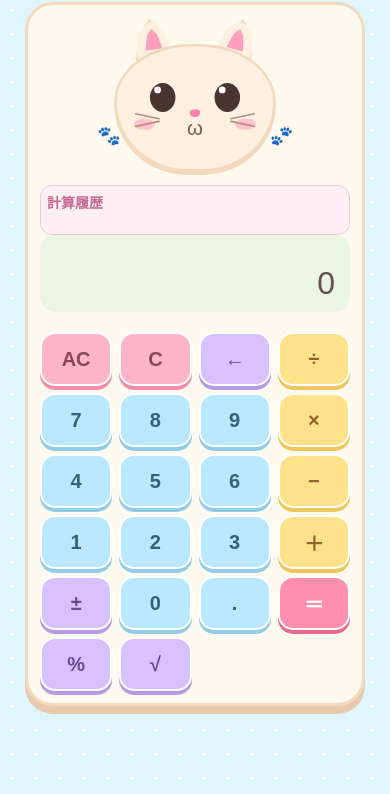
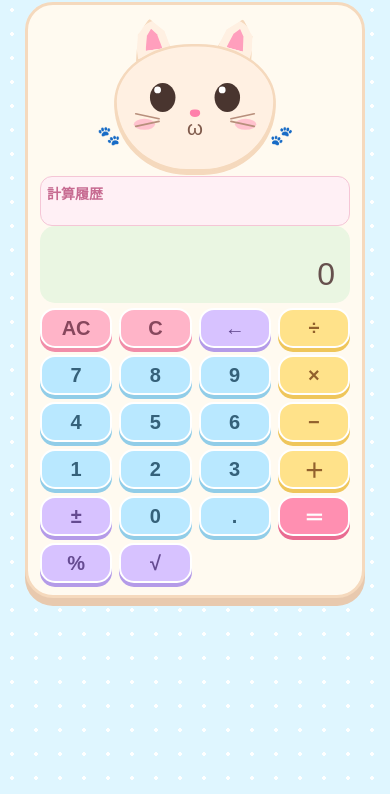
Before and after one commit to noir-rt/nyanko-calculator, a plain HTML site: page index.html in a window 390 px wide. Shown: the part 50-844 px from the top of the page. Drawn offline with Linux system fonts and the light colour scheme.

Commit message:
スマホ表示の調整

```diff
--- a/style.css
+++ b/style.css
@@ -397,6 +397,9 @@ button:active {
   border-radius: 12px;
   scrollbar-width: thin;
   scrollbar-color: #e8a5bd #fff0f5;
+  display: flex;
+  align-items: flex-start;
+  gap: 12px;
 }
 
 .history p {
@@ -405,10 +408,18 @@ button:active {
   text-align: left;
   margin-top: 0;
   font-size: 14px;
+  margin-bottom: 4px;
+  white-space: nowrap;
 }
 
 .history ul {
   padding-left: 20px;
+  margin-top: 4px;
+  margin-bottom: 0;
+  flex: 1;
+  min-width: 0;
+  max-height: 100%;
+  overflow-y: auto;
 }
 
 .history li {
@@ -451,7 +462,7 @@ button:active {
 @media (max-width: 600px) {
 
   .button-grid button {
-    min-height: 40px;
+    height:40px;
     font-size: 20px;
   }
 
@@ -467,13 +478,17 @@ h1 {
 .cat {
   transform: scale(0.85);
   transform-origin: center;
-  margin-bottom: -5px;
+  margin-bottom: -12px;
 }
 
 .history {
-  max-height: 90px;
-  margin-top: 5px;
+  height: 50px;
+  max-height: 50px;
+  overflow-y: auto;
+  margin-top: 3px;
   padding: 6px;
 }
-
   }
+  .display {
+  margin-bottom: 5px;
+}
```
